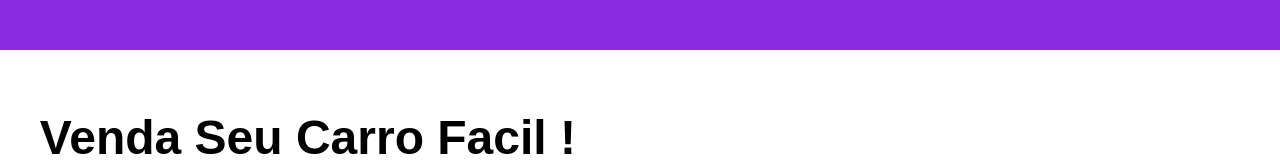
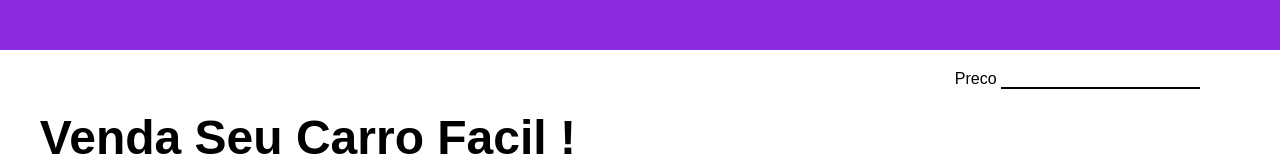
Before and after one commit to felipeiop2/Projetoconcessionaria, a plain HTML site: page index.html in a window 1280 px wide. Shown: the part 150-310 px from the top of the page. Drawn offline with Linux system fonts and the light colour scheme.

Commit message:
concessionaria

```diff
--- a/assets/ccs/style.css
+++ b/assets/ccs/style.css
@@ -52,3 +52,12 @@ input{
 ::placeholder{
     font-size: 14px;
 }
+.abs-form2{
+    position: absolute;
+    top:20px;
+    right: 20%;
+
+}
+.rel-form2{
+    position: relative;
+}
--- a/index.html
+++ b/index.html
@@ -27,14 +27,25 @@
         </div>
     <div class="rel-form">
         <form action="get">
-
             <div class="abs-form">
                 <label for="Tituki">Qual o titulo do anuncio ?</label><br>
                 <input type="text" placeholder="Qual o titulo do seu anuncio?">
             </div>
-
         </form>
     </div>
+     <div class="rel-form2">
+        <form action="get">
+            <div class="abs-form2">
+                <label for="preco">Preco</label>
+                <input type="number" name="num" id="num">
+            </div>
+        </form>
+
+     </div>
+
+
+
+
 
     </main>
 </div>
```
